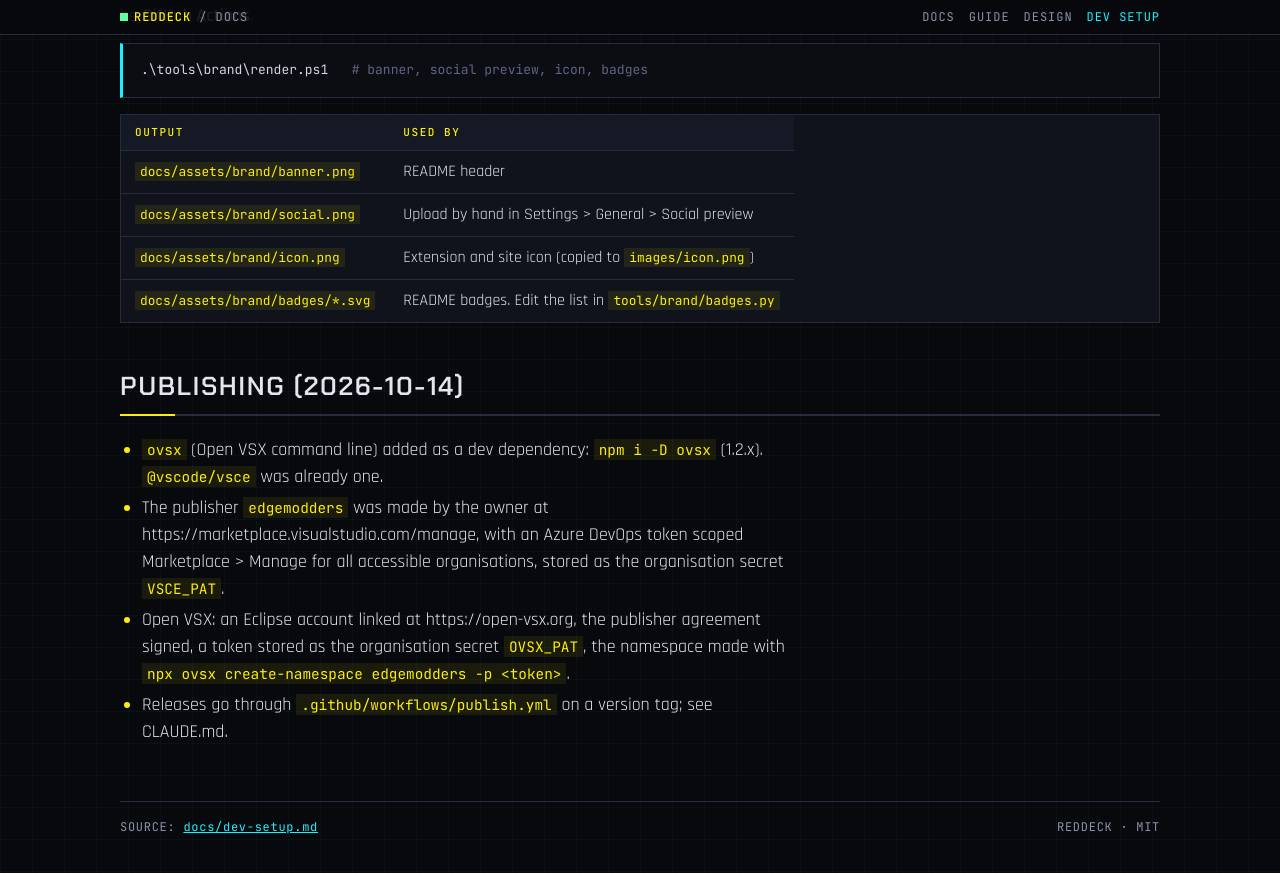
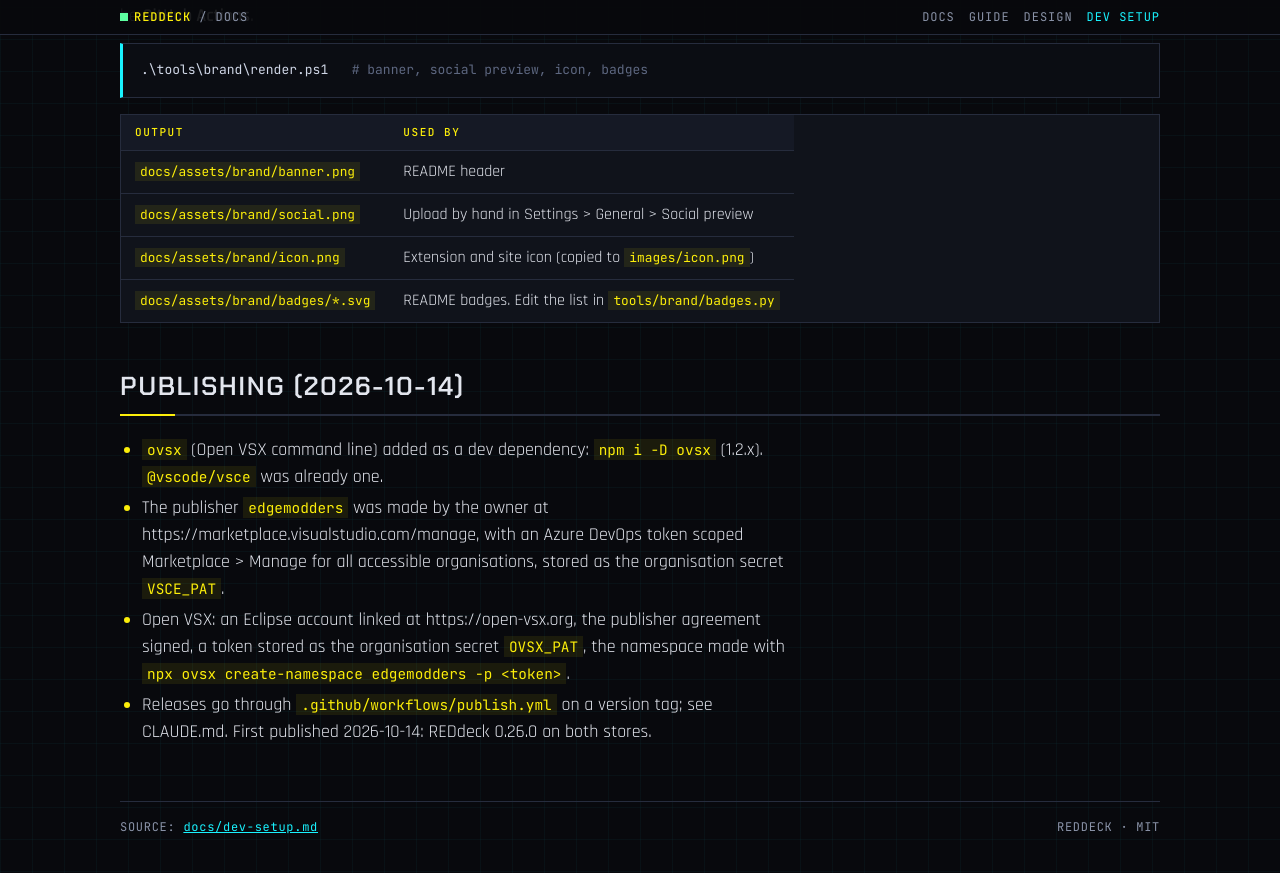
Before and after one commit to CyberbuildsAI/REDdeck, a Jekyll site: the page built from docs/dev-setup.md, in a window 1280 px wide and 900 px high, scrolled down 2361 px. Shown: the top 873 px of the window. Built offline with Jekyll 4.4.1, drawn with Linux system fonts in a browser that asks for light colours; our own code applies the rules of GitHub Pages for plain Markdown files.

Commit message:
Workflow: no --target for ovsx (the package carries it); notes: first store release
Co-Authored-By: Claude Opus 5.5 <noreply@anthropic.com>
Claude-Session: https://claude.ai/code/session_01QkNW84wQneonKhZEnY9Ci9

```diff
--- a/docs/dev-setup.md
+++ b/docs/dev-setup.md
@@ -70,4 +70,4 @@ The site at https://edgemodders.github.io/REDdeck/ is built by `.github/workflow
 - `ovsx` (Open VSX command line) added as a dev dependency: `npm i -D ovsx` (1.2.x). `@vscode/vsce` was already one.
 - The publisher `edgemodders` was made by the owner at https://marketplace.visualstudio.com/manage, with an Azure DevOps token scoped Marketplace > Manage for all accessible organisations, stored as the organisation secret `VSCE_PAT`.
 - Open VSX: an Eclipse account linked at https://open-vsx.org, the publisher agreement signed, a token stored as the organisation secret `OVSX_PAT`, the namespace made with `npx ovsx create-namespace edgemodders -p <token>`.
-- Releases go through `.github/workflows/publish.yml` on a version tag; see CLAUDE.md.
+- Releases go through `.github/workflows/publish.yml` on a version tag; see CLAUDE.md. First published 2026-10-14: REDdeck 0.26.0 on both stores.
```
Also changed, not shown: CLAUDE.md (+1 -1 lines), .github/workflows/publish.yml.
